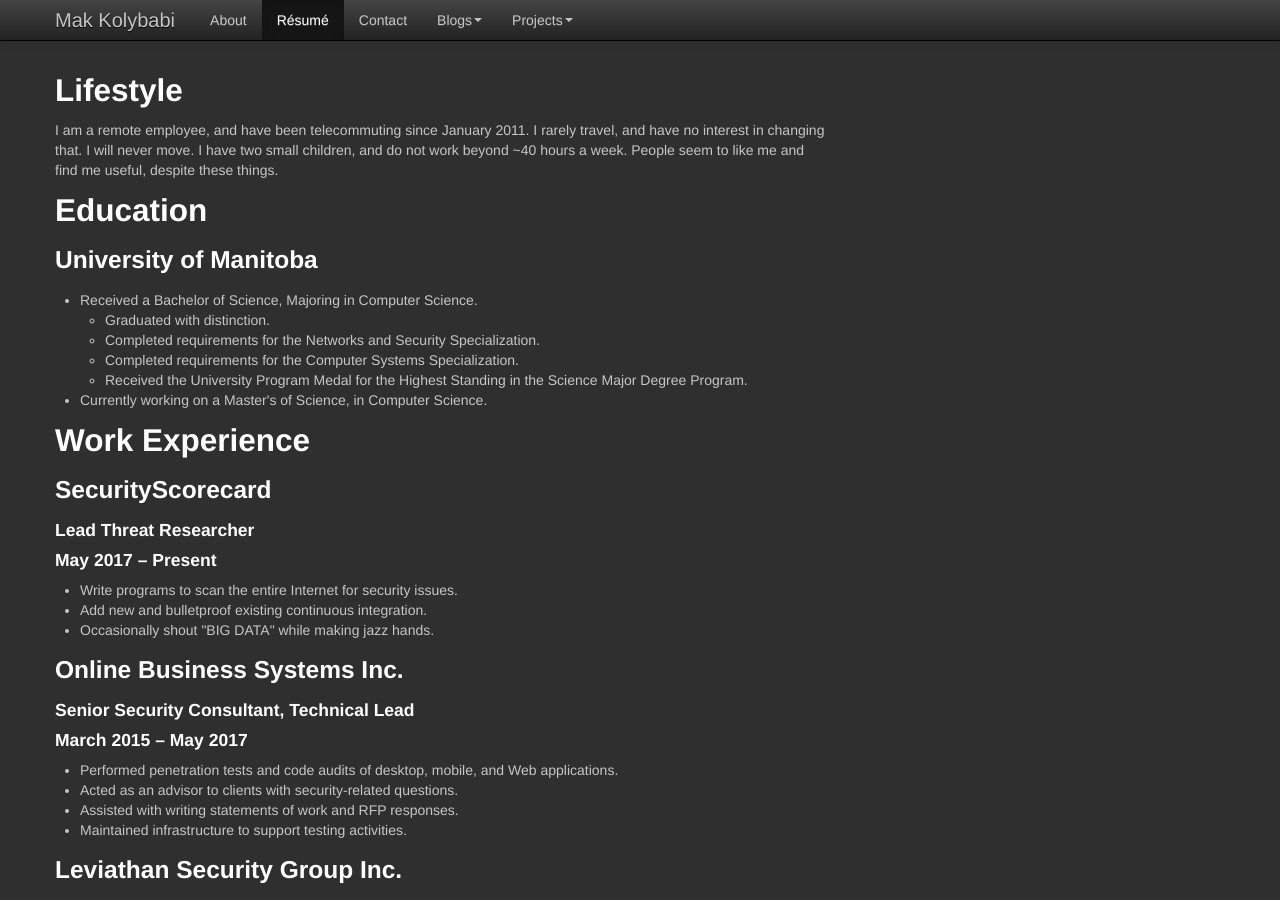
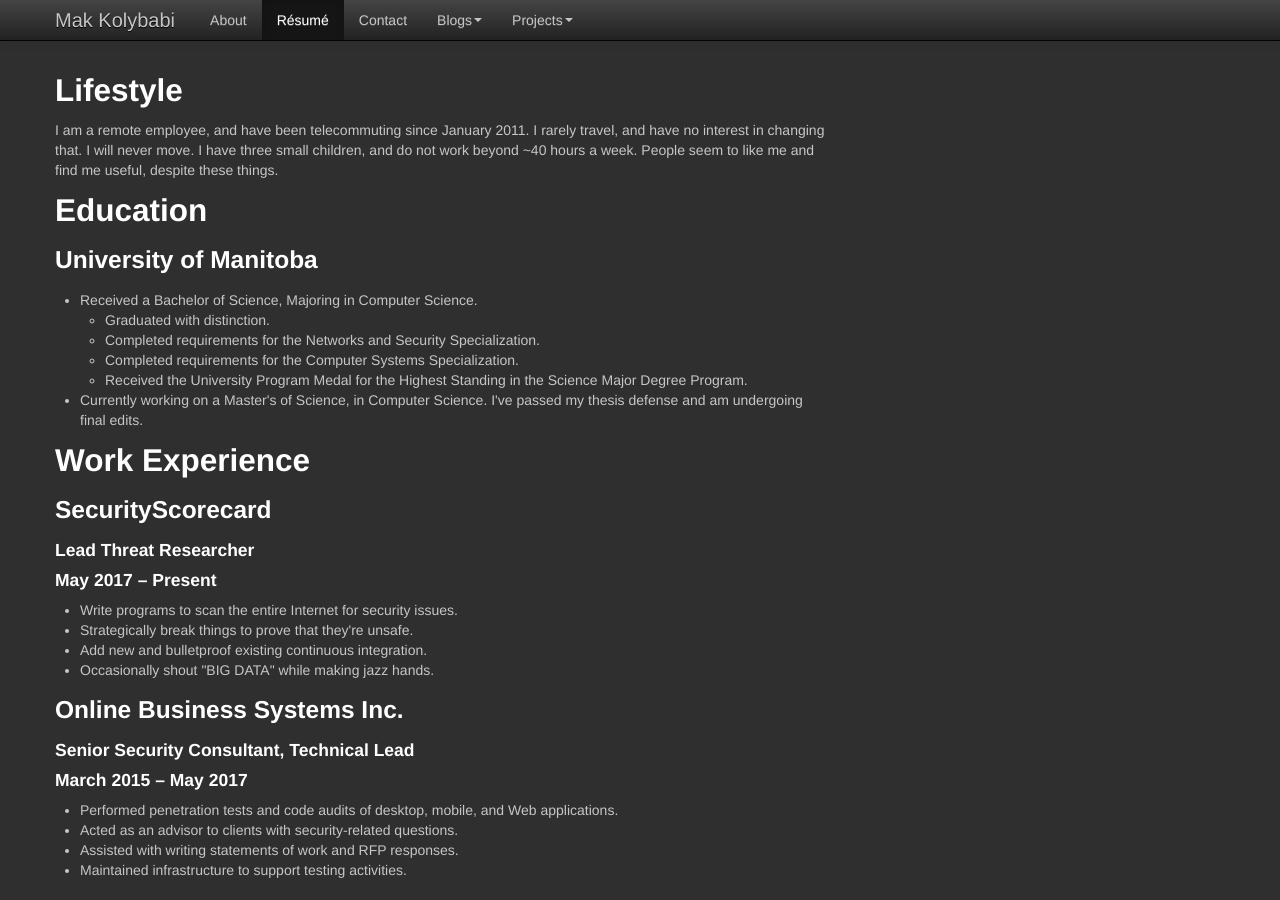
Before and after one commit to mogigoma/mogigoma.com, a Jekyll site: the page built from resume.html, in a window 1280 px wide and 900 px high. Built offline with Jekyll 4.4.1, drawn with Linux system fonts in a browser that asks for light colours.

Commit message:
Update resume and job.

```diff
--- a/resume.html
+++ b/resume.html
@@ -9,7 +9,7 @@ title: Mak Kolybabi's Résumé
     <div class="span8">
       <h2>Lifestyle</h2>
 
-      <p>I am a remote employee, and have been telecommuting since January 2011. I rarely travel, and have no interest in changing that. I will never move. I have two small children, and do not work beyond ~40 hours a week. People seem to like me and find me useful, despite these things.</p>
+      <p>I am a remote employee, and have been telecommuting since January 2011. I rarely travel, and have no interest in changing that. I will never move. I have three small children, and do not work beyond ~40 hours a week. People seem to like me and find me useful, despite these things.</p>
 
       <h2>Education</h2>
 
@@ -22,7 +22,7 @@ title: Mak Kolybabi's Résumé
           <li>Completed requirements for the Computer Systems Specialization.</li>
           <li>Received the University Program Medal for the Highest Standing in the Science Major Degree Program.</li>
         </ul>
-        <li>Currently working on a Master's of Science, in Computer Science.</li>
+        <li>Currently working on a Master's of Science, in Computer Science. I've passed my thesis defense and am undergoing final edits.</li>
       </ul>
 
       <h2>Work Experience</h2>
@@ -32,6 +32,7 @@ title: Mak Kolybabi's Résumé
       <h4>May 2017 &ndash; Present</h4>
       <ul>
         <li>Write programs to scan the entire Internet for security issues.</li>
+        <li>Strategically break things to prove that they're unsafe.</li>
         <li>Add new and bulletproof existing continuous integration.</li>
         <li>Occasionally shout "BIG DATA" while making jazz hands.</li>
       </ul>
```
